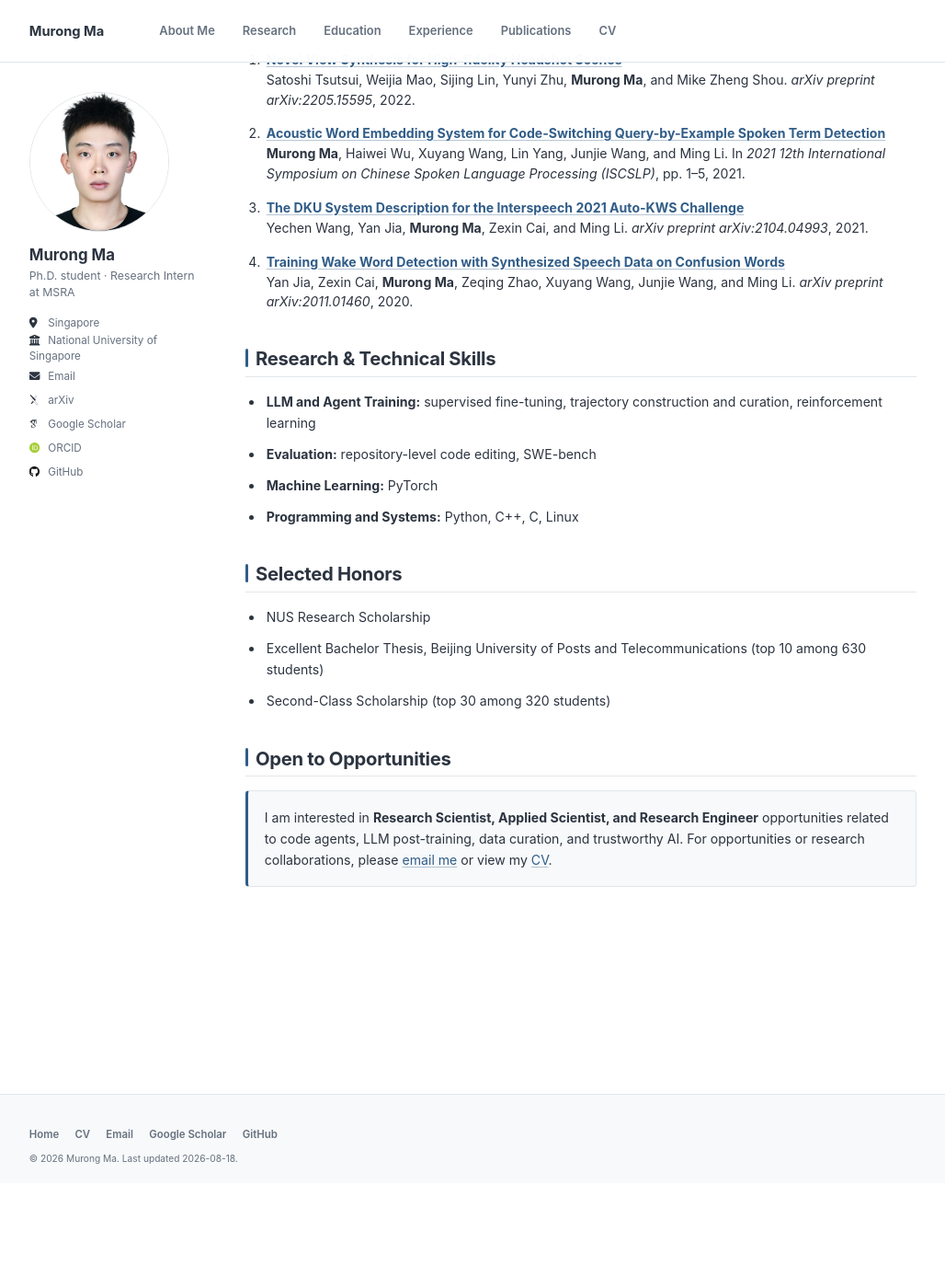
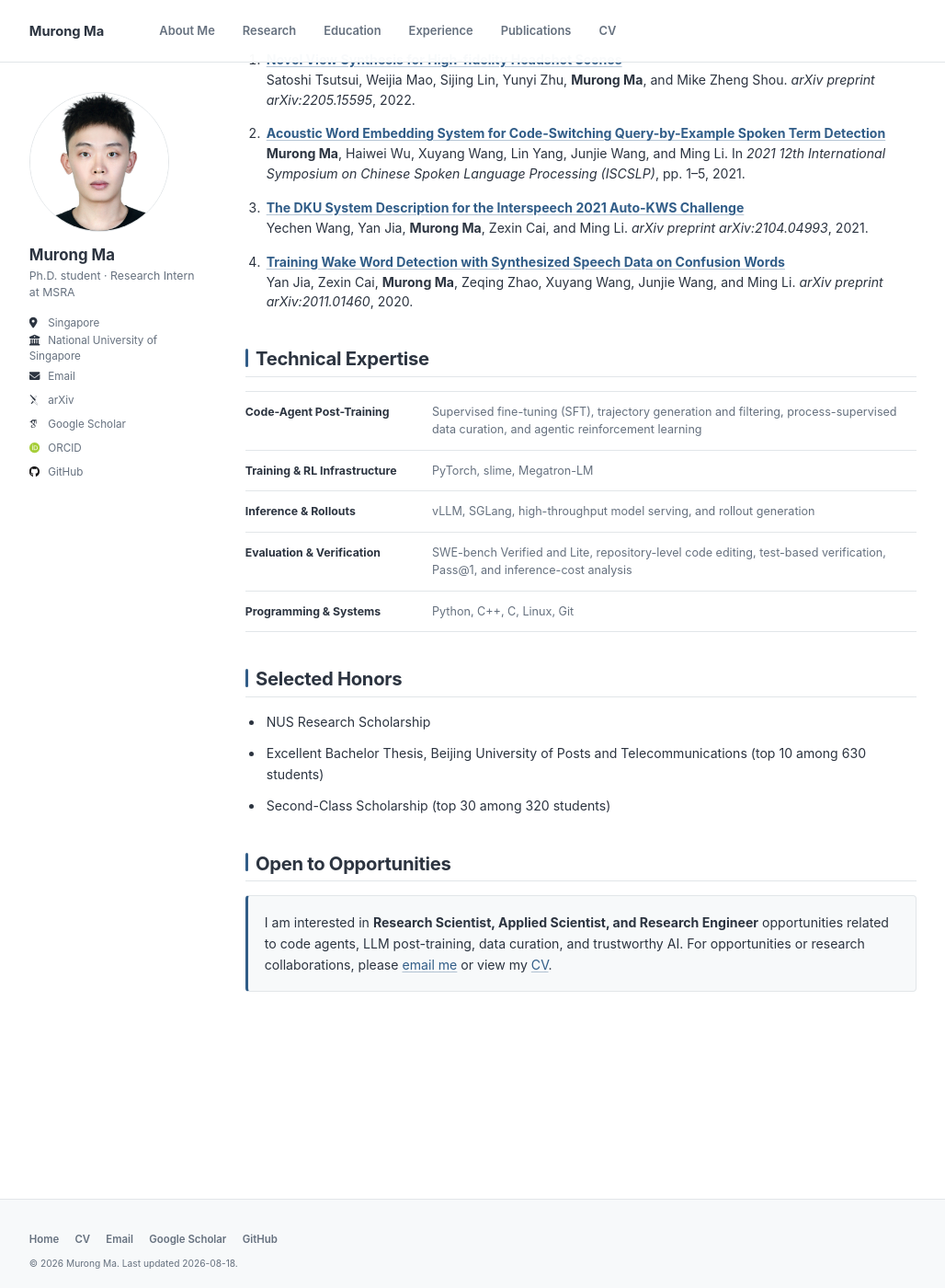
Before and after one commit to M-Myron/m-myron.github.io, a Jekyll site: the page built from _pages/about.md, in a window 1280 px wide and 1400 px high, scrolled down 2656 px. Shown: the whole window at 92% size, without its empty margins (27-1055 px from the left). Built offline with Jekyll 4.4.1, drawn with Linux system fonts in a browser that asks for light colours; some web fonts are replaced; before the commit the page ends 3942 px from its top, so only the background shows below that.

Commit message:
Expand code agent technical stack

```diff
--- a/_pages/about.md
+++ b/_pages/about.md
@@ -150,12 +150,30 @@ My work spans supervised fine-tuning trajectory construction and curation, reinf
 4. [**Training Wake Word Detection with Synthesized Speech Data on Confusion Words**](https://arxiv.org/abs/2011.01460)<br>
    Yan Jia, Zexin Cai, **Murong Ma**, Zeqing Zhao, Xuyang Wang, Junjie Wang, and Ming Li. *arXiv preprint arXiv:2011.01460*, 2020.
 
-## Research & Technical Skills
+## Technical Expertise
 
-- **LLM and Agent Training:** supervised fine-tuning, trajectory construction and curation, reinforcement learning
-- **Evaluation:** repository-level code editing, SWE-bench
-- **Machine Learning:** PyTorch
-- **Programming and Systems:** Python, C++, C, Linux
+<div class="technical-stack">
+  <div class="technical-stack__row">
+    <h3>Code-Agent Post-Training</h3>
+    <p>Supervised fine-tuning (SFT), trajectory generation and filtering, process-supervised data curation, and agentic reinforcement learning</p>
+  </div>
+  <div class="technical-stack__row">
+    <h3>Training & RL Infrastructure</h3>
+    <p>PyTorch, slime, Megatron-LM</p>
+  </div>
+  <div class="technical-stack__row">
+    <h3>Inference & Rollouts</h3>
+    <p>vLLM, SGLang, high-throughput model serving, and rollout generation</p>
+  </div>
+  <div class="technical-stack__row">
+    <h3>Evaluation & Verification</h3>
+    <p>SWE-bench Verified and Lite, repository-level code editing, test-based verification, Pass@1, and inference-cost analysis</p>
+  </div>
+  <div class="technical-stack__row">
+    <h3>Programming & Systems</h3>
+    <p>Python, C++, C, Linux, Git</p>
+  </div>
+</div>
 
 ## Selected Honors
 
--- a/_sass/layout/_profile.scss
+++ b/_sass/layout/_profile.scss
@@ -364,6 +364,34 @@ body {
   white-space: nowrap;
 }
 
+.technical-stack {
+  border-top: 1px solid var(--academic-line);
+}
+
+.technical-stack__row {
+  display: grid;
+  grid-template-columns: minmax(175px, 0.7fr) minmax(0, 2fr);
+  gap: 1.25rem;
+  align-items: baseline;
+  padding: 0.8rem 0;
+  border-bottom: 1px solid var(--academic-line);
+}
+
+.technical-stack__row h3 {
+  margin: 0;
+  color: var(--academic-ink);
+  font-size: 0.82rem;
+  font-weight: 700;
+  line-height: 1.5;
+}
+
+.simple-academic .technical-stack__row p {
+  margin: 0;
+  color: var(--academic-muted);
+  font-size: 0.84rem;
+  line-height: 1.55;
+}
+
 .opportunity-note,
 .cv-placeholder {
   padding: 1.1rem 1.2rem;
@@ -538,6 +566,11 @@ body {
     display: block;
   }
 
+  .technical-stack__row {
+    grid-template-columns: 1fr;
+    gap: 0.2rem;
+  }
+
   .experience-item header {
     display: block;
   }
```
